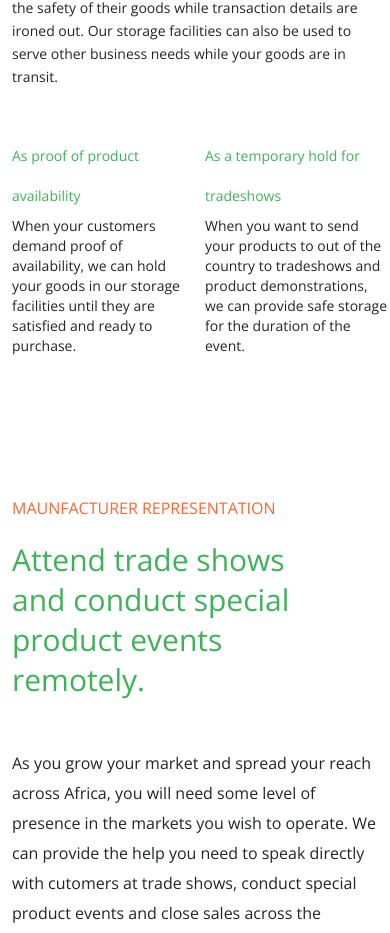
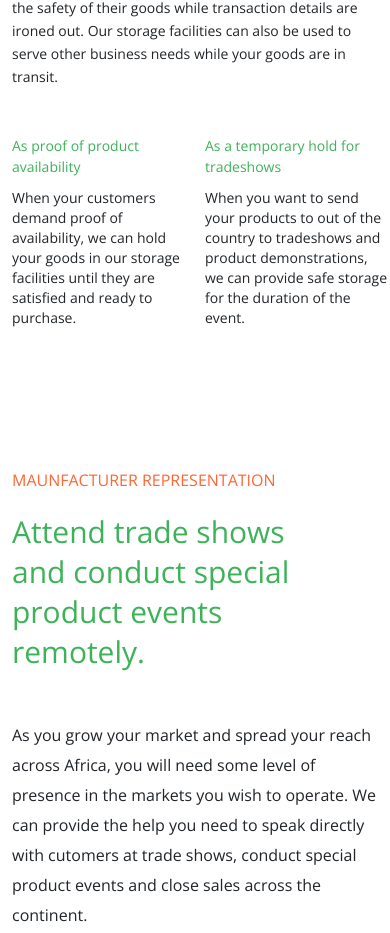
Before and after one commit to charlesinto/nexportrade, a React (Create React App) app: page / in a window 390 px wide. Shown: the part 3156-4089 px from the top of the page. Built offline with nearby package versions, Linux system fonts and the light colour scheme.

Commit message:
fix article color

```diff
--- a/src/modules/Home/Home.tsx
+++ b/src/modules/Home/Home.tsx
@@ -141,7 +141,15 @@ const Home = () => {
 
                 <div className={`my-5 ${styles.section4Info}`}>
                   <div>
-                    <h1>As proof of product availability </h1>
+                    <h1
+                      style={{
+                        lineHeight: "1.3rem",
+                        marginBottom: "10px",
+                      }}
+                      className={styles.infoHeader}
+                    >
+                      As proof of product availability
+                    </h1>
 
                     <article className="mb-3">
                       When your customers demand proof of availability, we can
@@ -150,7 +158,15 @@ const Home = () => {
                     </article>
                   </div>
                   <div>
-                    <h1>As a temporary hold for tradeshows</h1>
+                    <h1
+                      style={{
+                        lineHeight: "1.3rem",
+                        marginBottom: "10px",
+                      }}
+                      className={styles.infoHeader}
+                    >
+                      As a temporary hold for tradeshows
+                    </h1>
 
                     <article className="mb-3">
                       When you want to send your products to out of the country
--- a/src/modules/Home/index.module.css
+++ b/src/modules/Home/index.module.css
@@ -581,13 +581,13 @@
     margin-bottom: 20px;
   }
 
-  .welcomeText1 h1,
-  .welcomeText2 h1,
-  .welcomeText3 h1,
-  .welcomeText4 h1,
-  .welcomeText5 h1,
-  .welcomeText6 h1,
-  .welcomeText7 h1 {
+  .welcomeText1 h1:not(.infoHeader),
+  .welcomeText2 h1:not(.infoHeader),
+  .welcomeText3 h1:not(.infoHeader),
+  .welcomeText4 h1:not(.infoHeader),
+  .welcomeText5 h1:not(.infoHeader),
+  .welcomeText6 h1:not(.infoHeader),
+  .welcomeText7 h1:not(.infoHeader) {
     line-height: 2.5rem !important;
   }
 
--- a/src/modules/layout/AppLayout/components/Header/NavBar.tsx
+++ b/src/modules/layout/AppLayout/components/Header/NavBar.tsx
@@ -57,7 +57,7 @@ const NavBar = () => {
                 <CustomLink to={PublicPaths.HOME} children={"Home"} />
                 <CustomLink to={PublicPaths.ABOUT} children={"About Us"} />
                 <CustomLink to={PublicPaths.SERVICES} children={"Services"} />
-                <CustomLink to={PublicPaths.CONTACT} children={"Contacts"} />
+                <CustomLink to={PublicPaths.CONTACT} children={"Contact Us"} />
               </ul>
             </div>
           </div>
```
